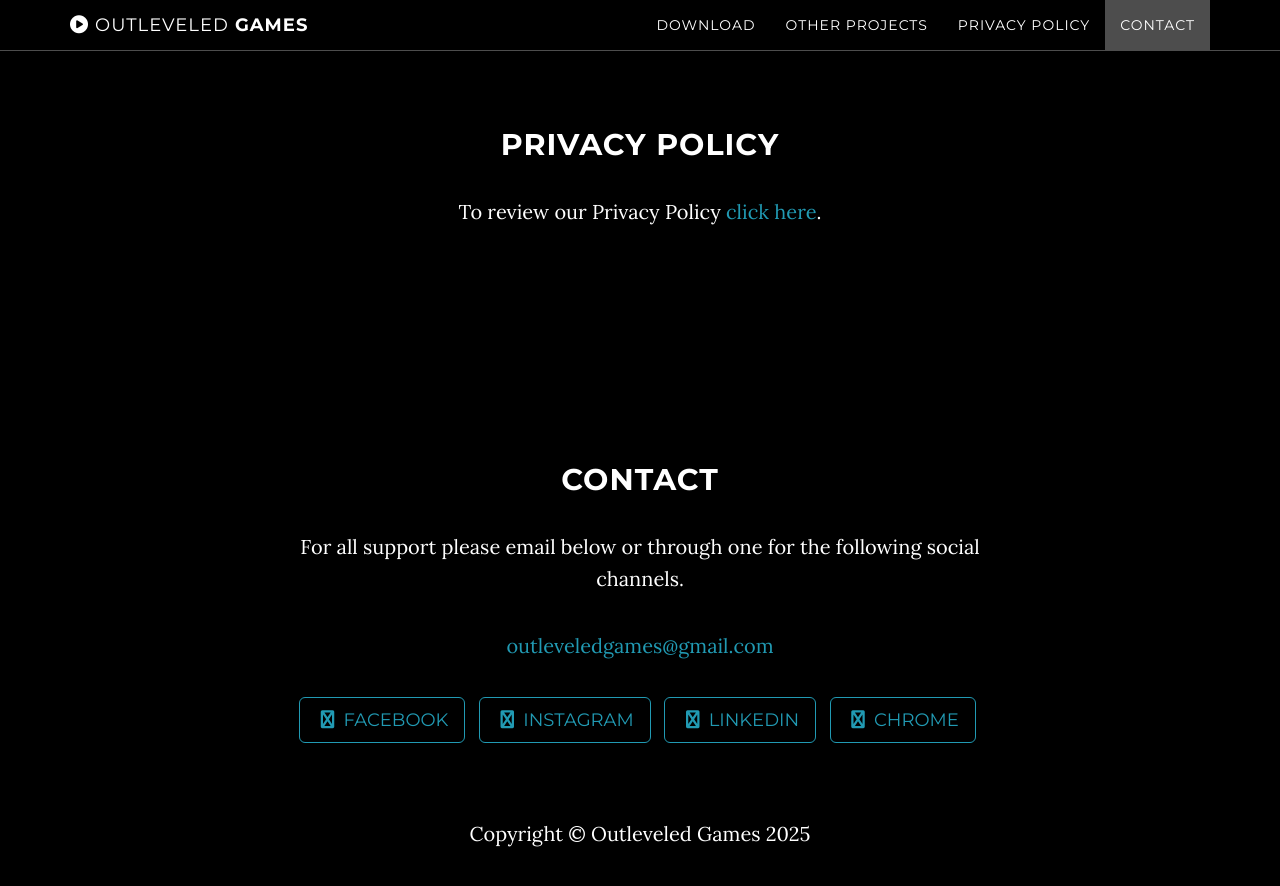
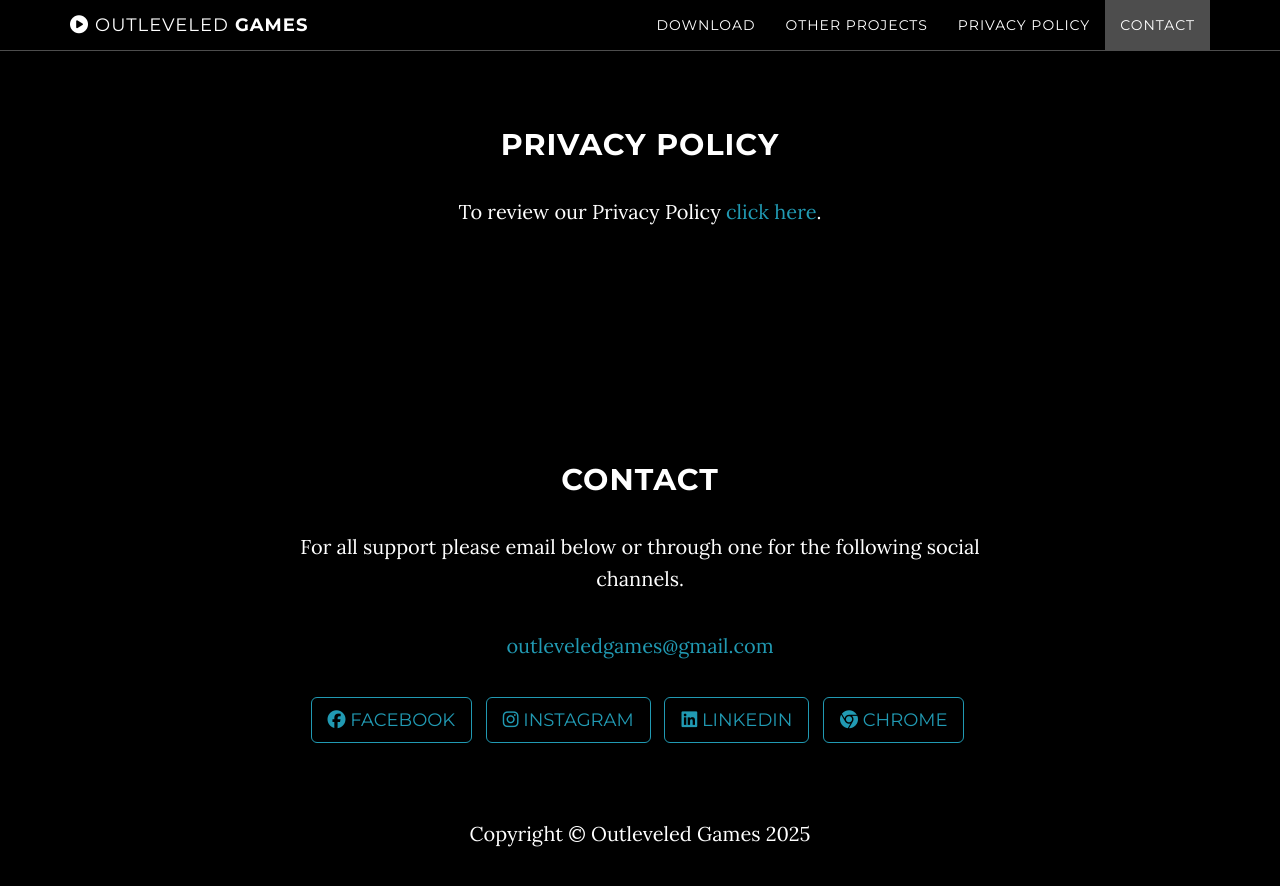
Before and after one commit to ronaldt-git/ronaldt-git.github.io, a Jekyll site: the page built from index.html, in a window 1280 px wide and 900 px high, scrolled down 2351 px. Shown: the top 886 px of the window. Built offline with Jekyll 4.4.1, drawn with Linux system fonts in a browser that asks for light colours.

Commit message:
Update contact.html

```diff
--- a/_includes/contact.html
+++ b/_includes/contact.html
@@ -7,11 +7,18 @@
                 <p><a href="mailto:{{ site.email }}">{{ site.email }}</a>
                 </p>
                 <ul class="list-inline banner-social-buttons">
-                    {% for network in site.social %}
+                  {% for network in site.social %}
                     <li>
-                        <a href="{{ network.url }}" class="btn btn-default btn-lg"><i class="fa fa-{{ network.title }} fa-fw"></i> <span class="network-name">{{ network.title }}</span></a>
+                      <a href="{{ network.url }}" class="btn btn-default btn-lg">
+                        {% if network.title == "facebook" or network.title == "instagram" or network.title == "linkedin" or network.title == "chrome" %}
+                          <i class="fa-brands fa-{{ network.title }}"></i>
+                        {% else %}
+                          <i class="fa-solid fa-{{ network.title }}"></i>
+                        {% endif %}
+                        <span class="network-name">{{ network.title | capitalize }}</span>
+                      </a>
                     </li>
-                    {% endfor %}
+                  {% endfor %}
                 </ul>
             </div>
         </div>
```
